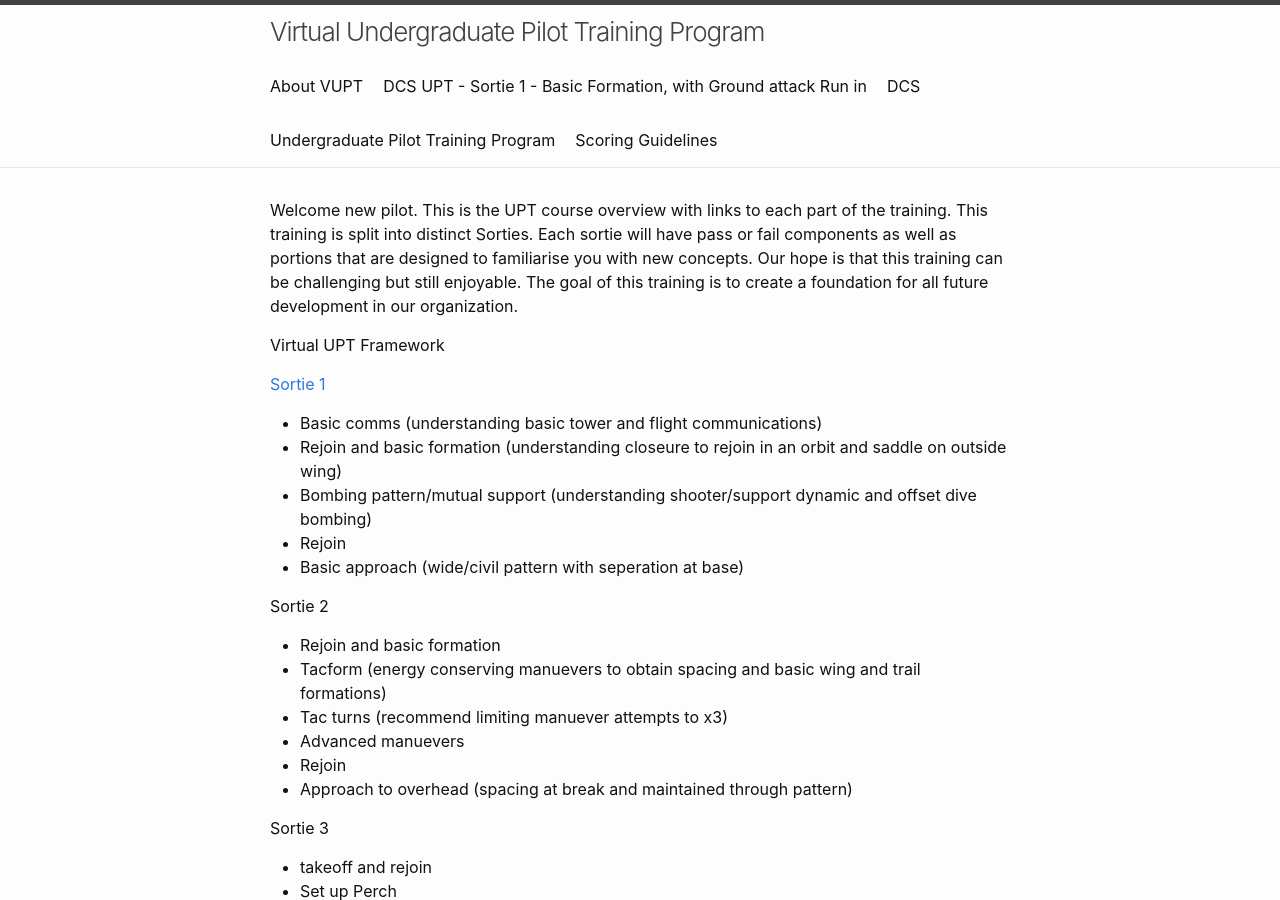
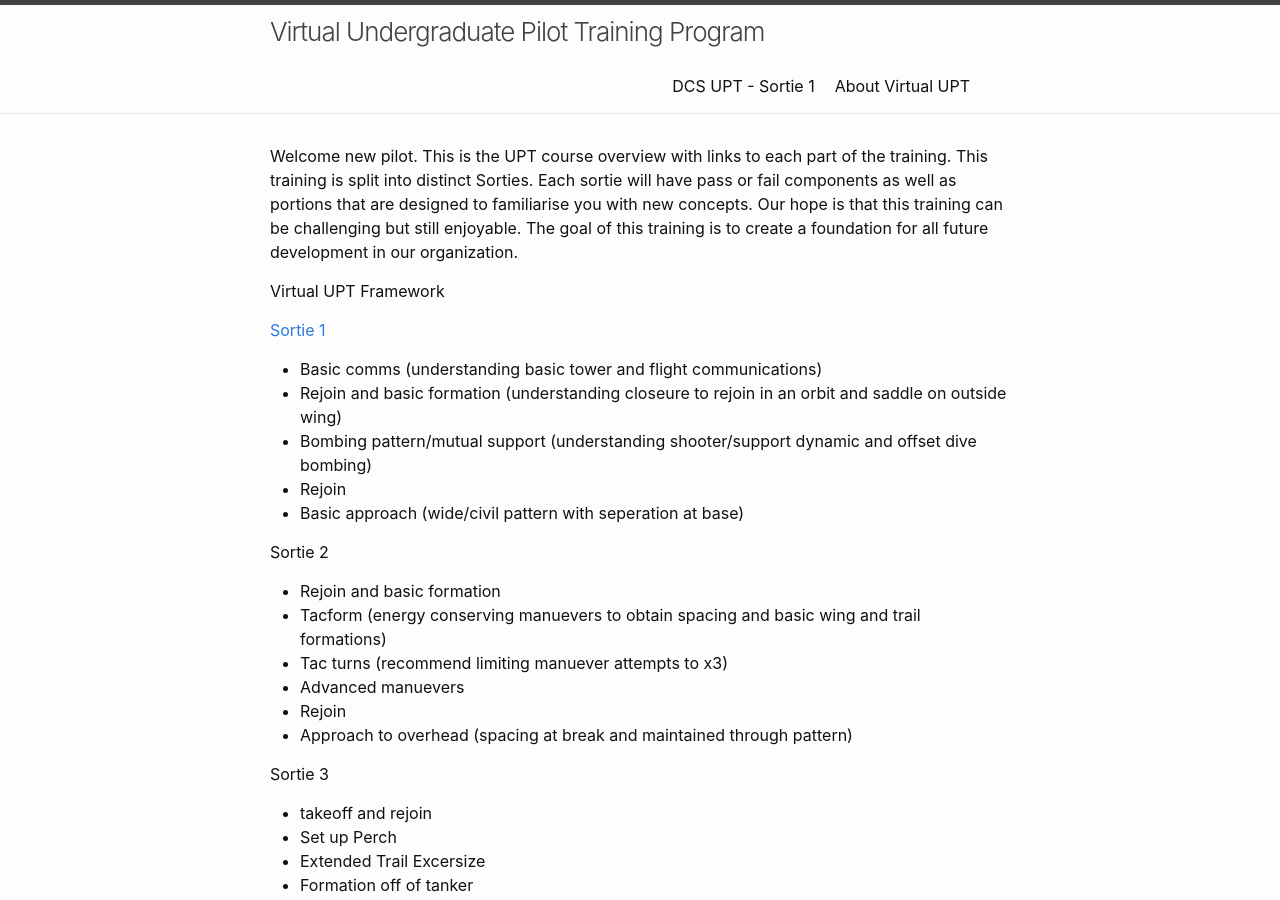
Before and after one commit to itsdotbmp/Undergraduate-Pilot-Training, a Jekyll site: the page built from index.md, in a window 1280 px wide and 900 px high. Built offline with Jekyll 4.4.1, drawn with Linux system fonts in a browser that asks for light colours.

Commit message:
changed navigation system and pushed sortie 1 to index

```diff
--- a/_includes/header.html
+++ b/_includes/header.html
@@ -20,7 +20,7 @@
           {%- for path in page_paths -%}
             {%- assign my_page = site.pages | where: "path", path | first -%}
             {%- if my_page.title -%}
-            <a class="page-link" href="{{ my_page.url | relative_url }}">{{ my_page.title | escape }}</a>
+            <a class="page-link" href="{{ my_page.url | relative_url }}">{{ my_page.link | escape }}</a>
             {%- endif -%}
           {%- endfor -%}
         </div>
--- a/index.md
+++ b/index.md
@@ -1,12 +1,13 @@
 ---
 layout: default
-title: "About VUPT"
+title: About VUPT
+link: About Virtual UPT
 ---
 Welcome new pilot. This is the UPT course overview with links to each part of the training. This training is split into distinct Sorties. Each sortie will have pass or fail components as well as portions that are designed to familiarise you with new concepts. Our hope is that this training can be challenging but still enjoyable. The goal of this training is to create a foundation for all future development in our organization.
 
 Virtual UPT Framework
 
-[Sortie 1](sortie-1)
+[Sortie 1](sortie-1/)
 - Basic comms (understanding basic tower and flight communications)
 -  Rejoin and basic formation (understanding closeure to rejoin in an orbit and saddle on outside wing)
 - Bombing pattern/mutual support (understanding shooter/support dynamic and offset dive bombing)
```
Also changed, not shown: sortie-1/index.md (renamed from sortie-1/training.md, +1 -1 lines).
